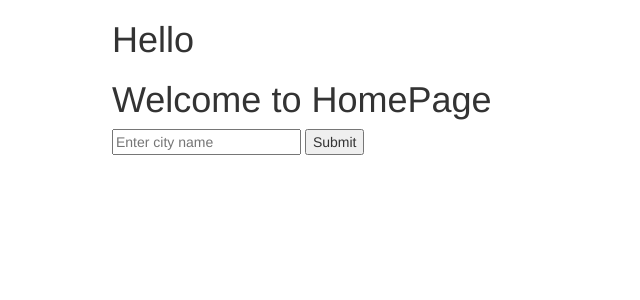
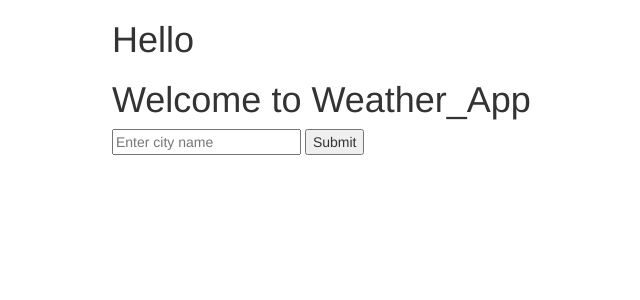
Before and after one commit to SFJBS-FSD-1/weather-application-seebha, a Flask app: page / in a window 1280 px wide. Shown: the top 300 px of the page, without its empty margins (223-863 px from the left). Run offline with Flask 2, Linux system fonts and the light colour scheme; some libraries are stand-ins or nearby versions.

Commit message:
Done_update

```diff
--- a/templates/home.html
+++ b/templates/home.html
@@ -10,7 +10,7 @@
 <body>
 <div class="col-md-6 col-md-offset-3">
 <h1>Hello {{myname}}</h1>
-<h1>Welcome to HomePage</h1>
+<h1>Welcome to Weather_App</h1>
 <form method="post" action="/">
     <input type="text" name="city" placeholder="Enter city name">
     <button type="submit">Submit</button>
```
